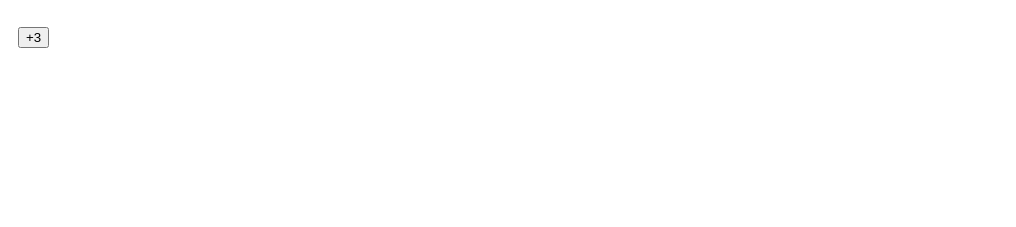
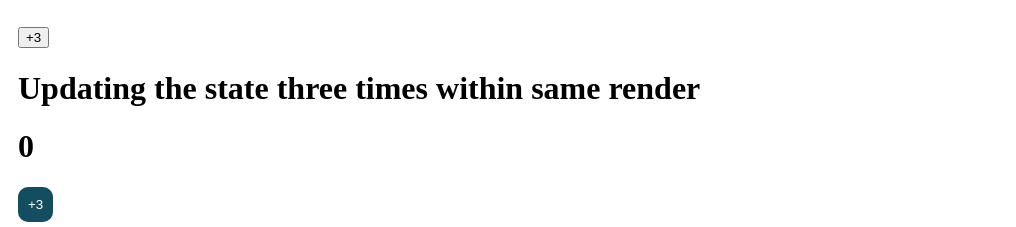
Before and after one commit to mszahan/react-official, a React (Vite) app: page /interact in a window 1280 px wide. Shown: the part 823-1050 px from the top of the page, without its empty margins (0-1016 px from the left). Before the commit the page ends 879 px from the top, so only its background shows below. Built offline with nearby package versions, Linux system fonts and the light colour scheme.

Commit message:
updated the state three times in single render

```diff
--- a/src/components/interact/Interact.jsx
+++ b/src/components/interact/Interact.jsx
@@ -2,6 +2,7 @@ import ToolBar from "./Event";
 import NoState from "./NoState";
 import InfoCard from "./InfoCard";
 import SanpShot from "./SnapShot";
+import Que from "./Que";
 
 function Interact () {
     return (
@@ -11,6 +12,7 @@ function Interact () {
             <NoState/>
             <InfoCard/>
             <SanpShot/>
+            <Que/>
         </div>
     )
 }
--- /dev/null
+++ b/src/components/interact/Que.jsx
@@ -0,0 +1,38 @@
+import { useState } from "react"
+
+function StateCounter () {
+    const [num, setNum] = useState(0);
+    function handleClick () {
+        setNum(n=> n+1)
+        setNum(n=> n+1)
+        setNum(n=> n+1)
+    }
+
+    return (
+        <div className="statecoutner">
+            <h1>Updating the state three times within same render</h1>
+            <h1> {num} </h1>
+            <div>
+                <button
+                onClick={handleClick}
+                className="btn"
+                >
+                    +3
+                </button>
+            </div>
+        </div>
+    )
+}
+
+
+
+
+export default function Que() {
+    return (
+    <div className="que">
+        <StateCounter/>
+
+    </div>
+
+    )
+}
--- a/src/components/interact/SnapShot.jsx
+++ b/src/components/interact/SnapShot.jsx
@@ -9,7 +9,7 @@ export default function SanpShot() {
             <button onClick={() => {
                 setNum(num + 1);
                 setNum(num + 1);
-                setNum(num + 3);
+                setNum(num + 1);
             }}>
                 +3
             </button>
```
